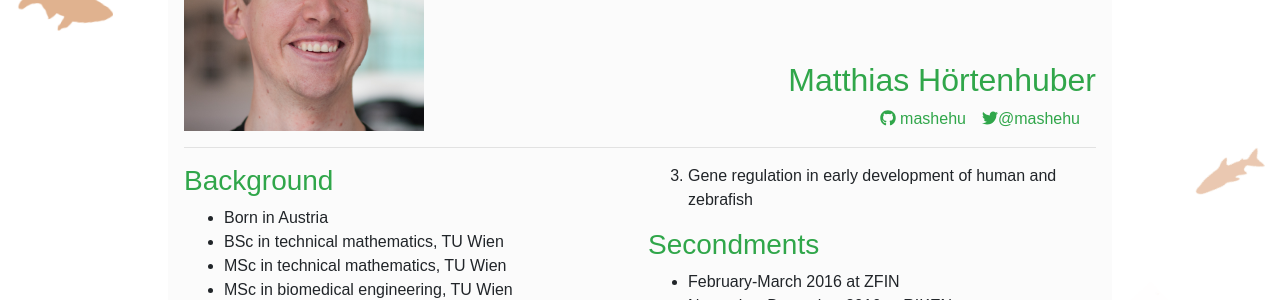
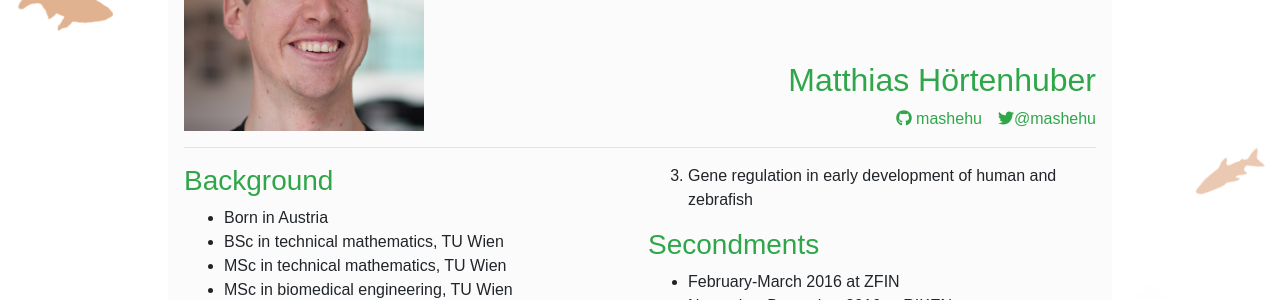
Before and after one commit to zencode-itn/zencode-itn.github.io, a Jekyll site: the page built from _researchers/2017-12-08-esr-14-matthias.md, in a window 1280 px wide. Shown: the part 188-488 px from the top of the page. Built offline with Jekyll 4.4.1, drawn with Linux system fonts in a browser that asks for light colours; nearby versions of some CDN libraries; a script that is not in the unit is left out.

Commit message:
fixed socail media account alignment

```diff
--- a/_layouts/profile.html
+++ b/_layouts/profile.html
@@ -11,9 +11,9 @@ layout: default
         <h2 class="mt-auto">{{page.title}}</h2>
         <div class="social-media-div d-flex flex-row w-100 justify-content-end">
           {% if page.github %}
-          <a class="mr-3" href="https://github.com/{{page.github}}"><i class="fab fa-github"></i> {{page.github}}</a> {% endif %} {% if page.twitter %}
-          <a class="mr-3" href="https://twitter.com/{{page.twitter}}"><i class="fab fa-twitter"></i>@{{page.twitter}}</a> {% endif %} {% if page.linkedin %}
-          <a class="mr-3" href="https://linkedin.com/in/{{page.linkedin}}"><i class="fab fa-linkedin"></i> {{page.linkedin | split: "-" | first}}</a> {% endif %}
+          <a class="ml-3" href="https://github.com/{{page.github}}"><i class="fab fa-github"></i> {{page.github}}</a> {% endif %} {% if page.twitter %}
+          <a class="ml-3" href="https://twitter.com/{{page.twitter}}"><i class="fab fa-twitter"></i>@{{page.twitter}}</a> {% endif %} {% if page.linkedin %}
+          <a class="ml-3" href="https://linkedin.com/in/{{page.linkedin}}"><i class="fab fa-linkedin"></i> {{page.linkedin | split: "-" | first}}</a> {% endif %}
         </div>
 
       </div>
```
